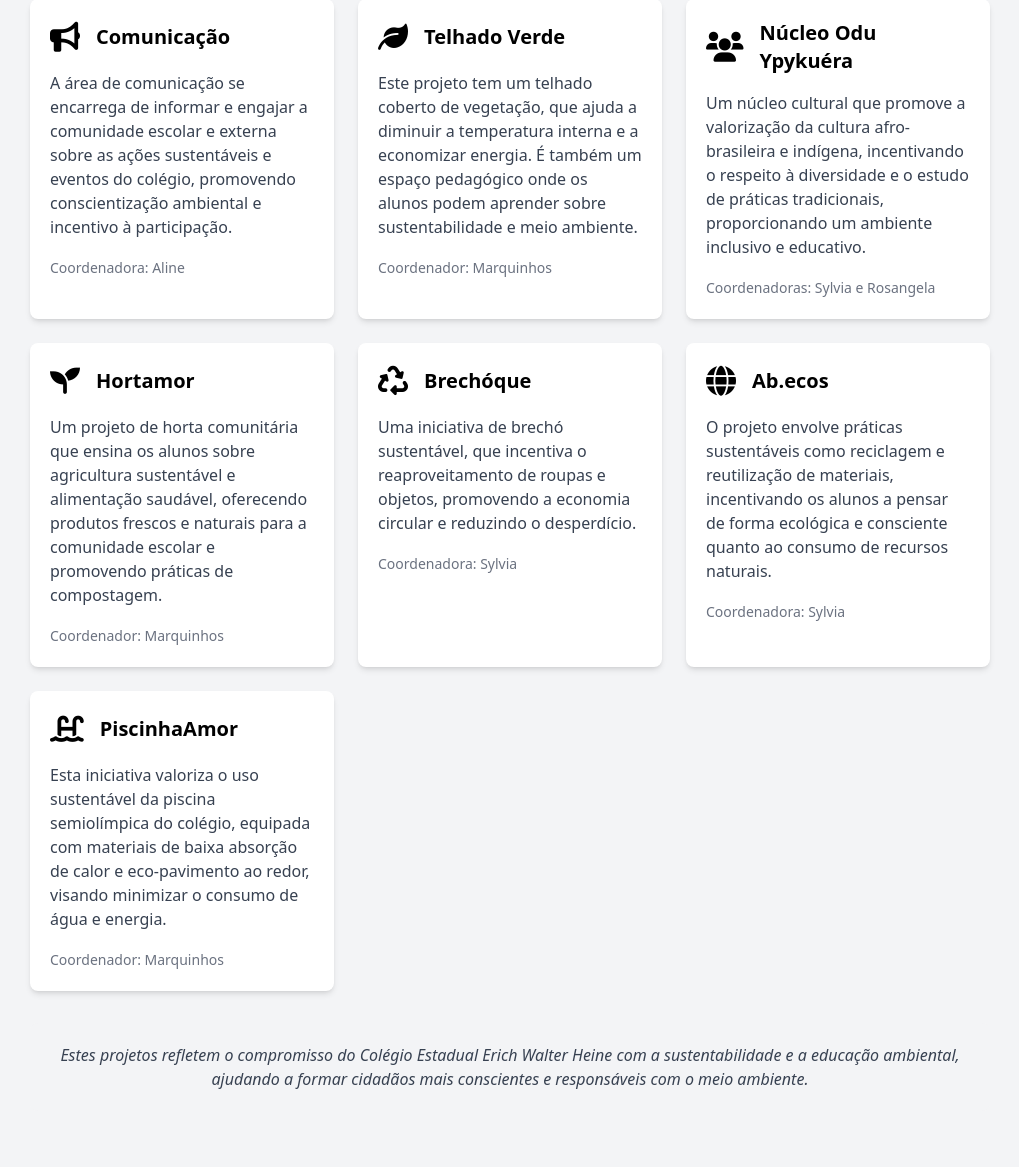
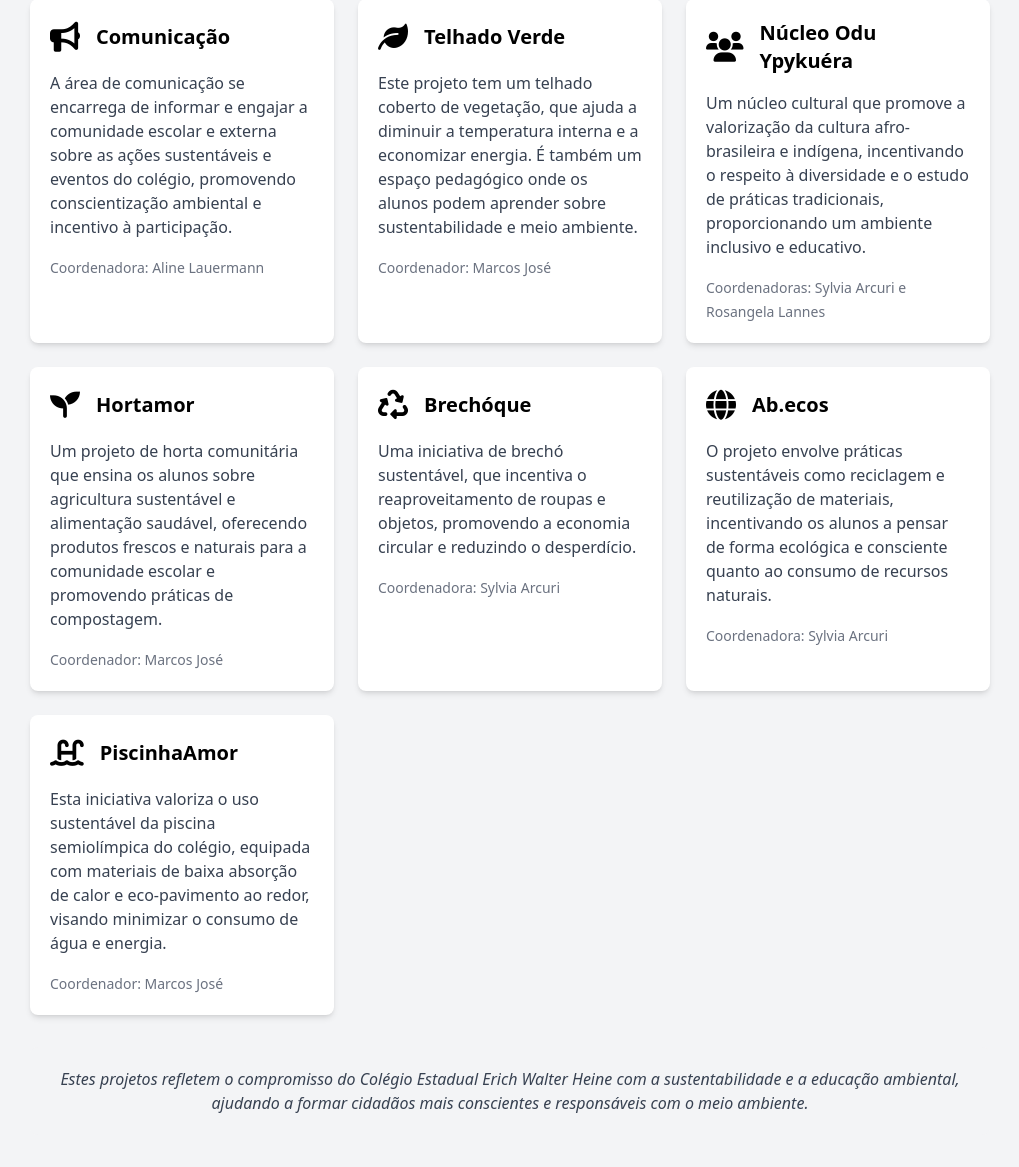
Before and after one commit to futuroheine/erichedu, a Flask app: template templates/projetos.html in a window 1280 px wide. Shown: the part 117-1284 px from the top of the page, without its empty margins (258-1277 px from the left). Before the commit the page ends 1206 px from the top, so only its background shows below. Run offline with Flask 3, Linux system fonts and the light colour scheme; the template is opened without the code that fills it, so the values that code supplies are empty; parts of the project's set-up code (start-up, migrations or seed data) failed here and were passed over; some libraries are stand-ins or nearby versions.

Commit message:
Adicionar suporte ao Firebase com credenciais via variável de ambiente e atualizar nomes de coordenadores nas páginas

```diff
--- a/app.py
+++ b/app.py
@@ -19,6 +19,9 @@ from datetime import datetime, timedelta
 import pytz, os
 import mimetypes
 from io import BytesIO
+import json
+from firebase_admin import credentials, initialize_app
+
 
 
 
@@ -35,10 +38,33 @@ login_manager.init_app(app)
 # Em app.py, certifique-se que o caminho está correto
 db = SQLAlchemy(app)
 
-# Configurações do Firebase Storage
-storage_client = storage.Client.from_service_account_json("serviceAccountKey.json")
-bucket = storage_client.bucket("app-erichedu.appspot.com")  # Substitua pelo nome do seu bucket do Firebase Storage
+# Carregue o valor JSON da variável de ambiente
+cred_json = os.getenv('GOOGLE_APPLICATION_CREDENTIALS_JSON')
 
+# Se a variável de ambiente estiver configurada corretamente
+if cred_json:
+    # Carregue as credenciais a partir do JSON
+    cred_dict = json.loads(cred_json)  # Converte o JSON para um dicionário
+
+    # Inicializa o Firebase com o dicionário de credenciais
+    cred = credentials.Certificate(cred_dict)
+
+    # Inicialize o Firebase Admin SDK
+    firebase_admin.initialize_app(cred, {
+        'storageBucket': 'your-app-id.appspot.com'  # Substitua pelo nome correto do seu bucket
+    })
+
+    # Agora você pode acessar o Firebase Storage corretamente usando storage.Client()
+    client = storage.Client()  # Cria uma instância do cliente
+    bucket = client.get_bucket()  # Acessa o bucket com o cliente
+
+    # Exemplo de como você pode acessar e listar arquivos no bucket
+    blobs = bucket.list_blobs()
+    for blob in blobs:
+        print(blob.name)
+
+else:
+    raise EnvironmentError("A variável de ambiente 'GOOGLE_APPLICATION_CREDENTIALS_JSON' não está definida.")
 
 
 class User(db.Model, UserMixin):
@@ -178,7 +204,7 @@ class QHForm(FlaskForm):
     submit = SubmitField('Adicionar QH')
 
 # Configurações do Firebase Storage
-storage_client = storage.Client.from_service_account_json("serviceAccountKey.json")
+storage_client = cred
 bucket_name = "app-erichedu.appspot.com"  # Nome do seu bucket do Firebase Storage
 
 @app.route('/save-avatar', methods=['POST'])
@@ -224,7 +250,7 @@ def save_avatar():
 
     # Acessar o bucket Firebase
     try:
-        storage_client = storage.Client.from_service_account_json("serviceAccountKey.json")
+        storage_client = cred
         bucket = storage_client.bucket("app-erichedu.appspot.com")
 
         # Gerar um nome único para o arquivo
@@ -351,7 +377,11 @@ def login():
 @app.route('/materias', methods=['GET'])
 @login_required
 def materias():
-    # Verifica a turma do usuário atual
+    user = db.session.get(User, session.get('user_id'))
+
+    # Obter a turma do usuário
+    turma_id = user.turma_id
+    cor_primaria = determinar_cor_primaria(turma_id)
     turma = current_user.turma
 
     # Se a turma não for encontrada ou o usuário não tiver uma turma associada
@@ -363,7 +393,7 @@ def materias():
     materias = Materia.query.filter_by(turma_id=turma.id).order_by(Materia.id.desc()).all()
 
     # Renderiza a página com as matérias
-    return render_template('materias.html', materias=materias)
+    return render_template('materias.html', materias=materias, primary_collor=cor_primaria)
 
 
 @app.route('/upload_materia', methods=['GET', 'POST'])
@@ -504,12 +534,10 @@ def profile():
     total_faltas = len(faltas)
     return render_template('eu.html', user=user, faltas_count=total_faltas, primary_collor=cor_primaria)
 
+
+
+
 # Inicializar o Firebase Admin SDK
-cred = credentials.Certificate("serviceAccountKey.json")
-firebase_admin.initialize_app(cred, {
-    'storageBucket': 'gs://app-erichedu.appspot.com'  # Substitua pelo seu bucket do Firebase Storage
-})
-
 
 # Função de upload de imagem
 def allowed_file(filename):
@@ -521,7 +549,7 @@ def save_profile_picture(picture):
         new_filename = f"{uuid.uuid4().hex}.{ext}"
 
         # Configuração do bucket
-        client = storage.Client.from_service_account_json("serviceAccountKey.json")
+        client = cred
         bucket = client.bucket("app-erichedu.appspot.com")
 
         blob = bucket.blob(new_filename)
--- a/templates/materias.html
+++ b/templates/materias.html
@@ -8,9 +8,9 @@
     <link href="https://cdnjs.cloudflare.com/ajax/libs/font-awesome/6.0.0/css/all.min.css" rel="stylesheet">
     <style>
         :root {
-            --primary-color: #083888;
-            --primary-color-hover: #083888dd;
-            --primary-color-light: #083888;
+            --primary-color: {{ primary_collor }};
+            --primary-color-hover: {{ primary_collor }}dd;
+            --primary-color-light: {{ primary_collor }}22;
         }
 
         body {
--- a/templates/projetos.html
+++ b/templates/projetos.html
@@ -92,7 +92,7 @@
                     </div>
                     <p class="text-gray-700">A área de comunicação se encarrega de informar e engajar a comunidade escolar e externa sobre as ações sustentáveis e eventos do colégio, promovendo conscientização ambiental e incentivo à participação.</p>
                     <div class="mt-4">
-                        <span class="text-sm text-gray-500">Coordenadora: Aline</span>
+                        <span class="text-sm text-gray-500">Coordenadora: Aline Lauermann</span>
                     </div>
                 </div>
 
@@ -104,7 +104,7 @@
                     </div>
                     <p class="text-gray-700">Este projeto tem um telhado coberto de vegetação, que ajuda a diminuir a temperatura interna e a economizar energia. É também um espaço pedagógico onde os alunos podem aprender sobre sustentabilidade e meio ambiente.</p>
                     <div class="mt-4">
-                        <span class="text-sm text-gray-500">Coordenador: Marquinhos</span>
+                        <span class="text-sm text-gray-500">Coordenador: Marcos José</span>
                     </div>
                 </div>
 
@@ -116,7 +116,7 @@
                     </div>
                     <p class="text-gray-700">Um núcleo cultural que promove a valorização da cultura afro-brasileira e indígena, incentivando o respeito à diversidade e o estudo de práticas tradicionais, proporcionando um ambiente inclusivo e educativo.</p>
                     <div class="mt-4">
-                        <span class="text-sm text-gray-500">Coordenadoras: Sylvia e Rosangela</span>
+                        <span class="text-sm text-gray-500">Coordenadoras: Sylvia Arcuri e Rosangela Lannes</span>
                     </div>
                 </div>
 
@@ -128,7 +128,7 @@
                     </div>
                     <p class="text-gray-700">Um projeto de horta comunitária que ensina os alunos sobre agricultura sustentável e alimentação saudável, oferecendo produtos frescos e naturais para a comunidade escolar e promovendo práticas de compostagem.</p>
                     <div class="mt-4">
-                        <span class="text-sm text-gray-500">Coordenador: Marquinhos</span>
+                        <span class="text-sm text-gray-500">Coordenador: Marcos José</span>
                     </div>
                 </div>
 
@@ -140,7 +140,7 @@
                     </div>
                     <p class="text-gray-700">Uma iniciativa de brechó sustentável, que incentiva o reaproveitamento de roupas e objetos, promovendo a economia circular e reduzindo o desperdício.</p>
                     <div class="mt-4">
-                        <span class="text-sm text-gray-500">Coordenadora: Sylvia</span>
+                        <span class="text-sm text-gray-500">Coordenadora: Sylvia Arcuri</span>
                     </div>
                 </div>
 
@@ -152,7 +152,7 @@
                     </div>
                     <p class="text-gray-700">O projeto envolve práticas sustentáveis como reciclagem e reutilização de materiais, incentivando os alunos a pensar de forma ecológica e consciente quanto ao consumo de recursos naturais.</p>
                     <div class="mt-4">
-                        <span class="text-sm text-gray-500">Coordenadora: Sylvia</span>
+                        <span class="text-sm text-gray-500">Coordenadora: Sylvia Arcuri</span>
                     </div>
                 </div>
 
@@ -164,7 +164,7 @@
                     </div>
                     <p class="text-gray-700">Esta iniciativa valoriza o uso sustentável da piscina semiolímpica do colégio, equipada com materiais de baixa absorção de calor e eco-pavimento ao redor, visando minimizar o consumo de água e energia.</p>
                     <div class="mt-4">
-                        <span class="text-sm text-gray-500">Coordenador: Marquinhos</span>
+                        <span class="text-sm text-gray-500">Coordenador: Marcos José</span>
                     </div>
                 </div>
             </div>
```
Also changed, not shown: templates/criadores.html (+6 -6 lines).
